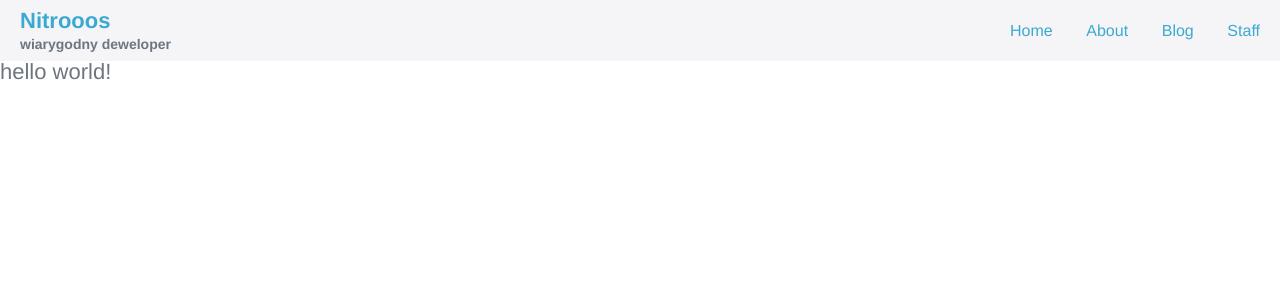
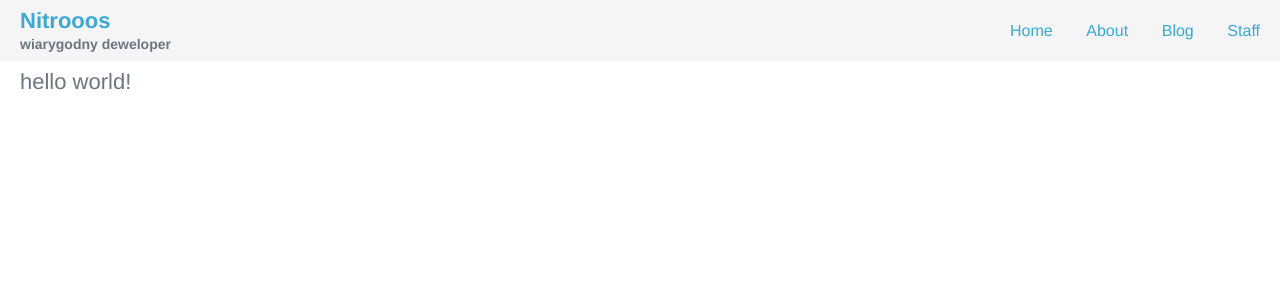
Before and after one commit to Nitrooos/Nitrooos.github.io, a Jekyll site: the page built from index.md, in a window 1280 px wide. Shown: the top 300 px of the page. Built offline with Jekyll 4.4.1, drawn with Linux system fonts in a browser that asks for light colours.

Commit message:
[NIT-1] Padding defined for app_content

```diff
--- a/_layouts/default.html
+++ b/_layouts/default.html
@@ -7,6 +7,8 @@
   </head>
   <body>
     {% include header.html %}
-    {{ content }}
+    <section class="app__content">
+      {{ content }}
+    </section>
   </body>
 </html>
--- a/_sass/common/classes.scss
+++ b/_sass/common/classes.scss
@@ -4,6 +4,7 @@
   &__content {
     max-width: 1300px;
     margin: 0 auto;
+    padding: 10px 20px;
   }
 
   &__link {
--- a/_sass/includes/header.scss
+++ b/_sass/includes/header.scss
@@ -6,7 +6,6 @@
     display: flex;
     flex-direction: row;
     justify-content: space-between;
-    padding: 10px 20px;
   }
 
   &__navigation {
```
